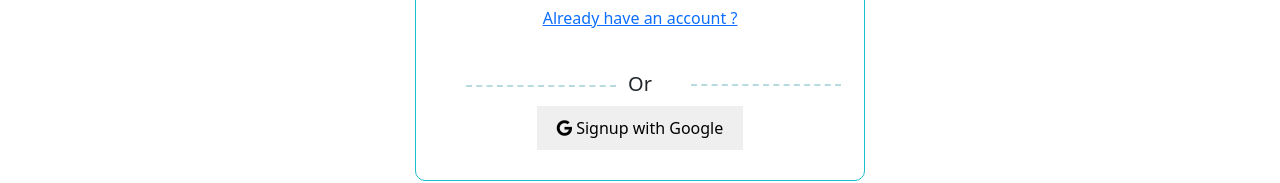
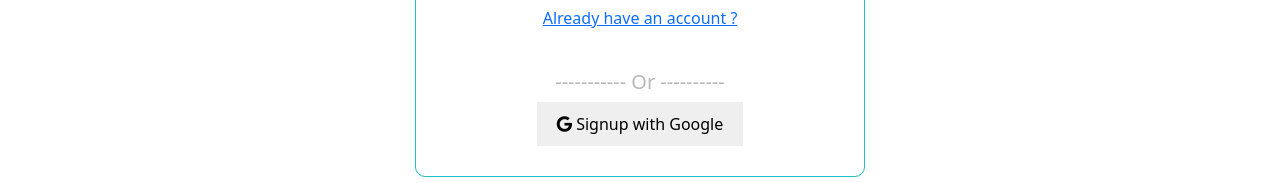
Before and after one commit to dev-sweet/smile-dental-care-react, a React (Create React App) app: page /signup in a window 1280 px wide. Shown: the part 513-696 px from the top of the page. Built offline with nearby package versions, Linux system fonts and the light colour scheme; no server answers.

Commit message:
some style change

```diff
--- a/src/components/Header/Header.css
+++ b/src/components/Header/Header.css
@@ -51,7 +51,7 @@
   color: #fff;
 }
 /* active nav link style */
-.nav-bar .navabr-link.nav-active{
+.nav-link.nav-active{
   color: #0699a3;
 }
 /* --------------------------
--- a/src/components/Header/Header.js
+++ b/src/components/Header/Header.js
@@ -16,25 +16,42 @@ const Header = () => {
           </Navbar.Brand>
           <Navbar.Toggle aria-controls="basic-navbar-nav" />
           <Navbar.Collapse id="basic-navbar-nav">
-            <Nav className="ms-auto">
-              <Nav.Link className="navbar-link" as={Link} to="/home">
+            <Nav className="ms-auto" defaultActiveKey="/home">
+              <Nav.Link className="navbar-link nav-link" as={Link} to="/home">
                 Home
               </Nav.Link>
-              <Nav.Link className="navbar-link" as={Link} to="/dentists">
+              <Nav.Link
+                className="navbar-link nav-link"
+                as={Link}
+                to="/dentists"
+              >
                 Dentists
               </Nav.Link>
-              <Nav.Link className="navbar-link" as={Link} to="/appointment">
+              <Nav.Link
+                className="navbar-link nav-link"
+                as={Link}
+                to="/appointment"
+              >
                 Appointment
               </Nav.Link>
               {user.displayName && (
                 <Nav.Link className="navbar-link" as={Link} to="/">
-                 {user.displayName}
+                  {user.displayName}
                 </Nav.Link>
               )}
               {user.email ? (
-                <button className="btn btn-logout px-3 d-sm-inline" onClick={logOut}>Logout</button>
+                <button
+                  className="btn btn-logout px-3 d-sm-inline"
+                  onClick={logOut}
+                >
+                  Logout
+                </button>
               ) : (
-                <Nav.Link className="btn btn-logout px-3 text-light" as={Link} to="/login">
+                <Nav.Link
+                  className="btn btn-logout px-3 text-light"
+                  as={Link}
+                  to="/login"
+                >
                   Login
                 </Nav.Link>
               )}
--- a/src/components/Login/Login.css
+++ b/src/components/Login/Login.css
@@ -35,28 +35,10 @@ input.input-btn {
 
 .or{
     text-align: center;
-    margin-top:40px
+    margin-top:40px;
+    color:rgb(184, 184, 184);
 }
-.or::before {
-    content: '';
-    display: block;
-    width: 150px;
-    border-top: 2px dashed #61afb573;
-    height: 1px;
-    position: relative;
-    top: 15px;
-    right: 0px;
-}
-.or::after {
-    content: '';
-    display: block;
-    width: 150px;
-    border-top: 2px dashed #61afb573;
-    height: 1px;
-    position: relative;
-    top: -12px;
-    left: 225px;
-}
+
 .google-login{
     margin:auto;
     display: block;
--- a/src/components/Login/Login.js
+++ b/src/components/Login/Login.js
@@ -45,7 +45,7 @@ const Login = () => {
         <p className="m-auto text-center">
           <Link to="/signup">Don't have an account ?</Link>
         </p>
-        <h5 className="or">Or</h5>
+        <h5 className="or">-----------  Or  -----------</h5>
         <button onClick={handleGooglSigning} className="google-login">
           <i className="fab fa-google"></i> Login with Google
         </button>
--- a/src/components/Signup/Signup.js
+++ b/src/components/Signup/Signup.js
@@ -49,7 +49,7 @@ const Signup = () => {
         <p className="m-auto text-center">
           <Link to="/login">Already have an account ?</Link>
         </p>
-        <h5 className="or">Or</h5>
+        <h5 className="or">----------- Or ----------</h5>
         <button className="google-login" onClick={handleGoogleSigning}>
           <i className="fab fa-google"></i> Signup with Google
         </button>
```
